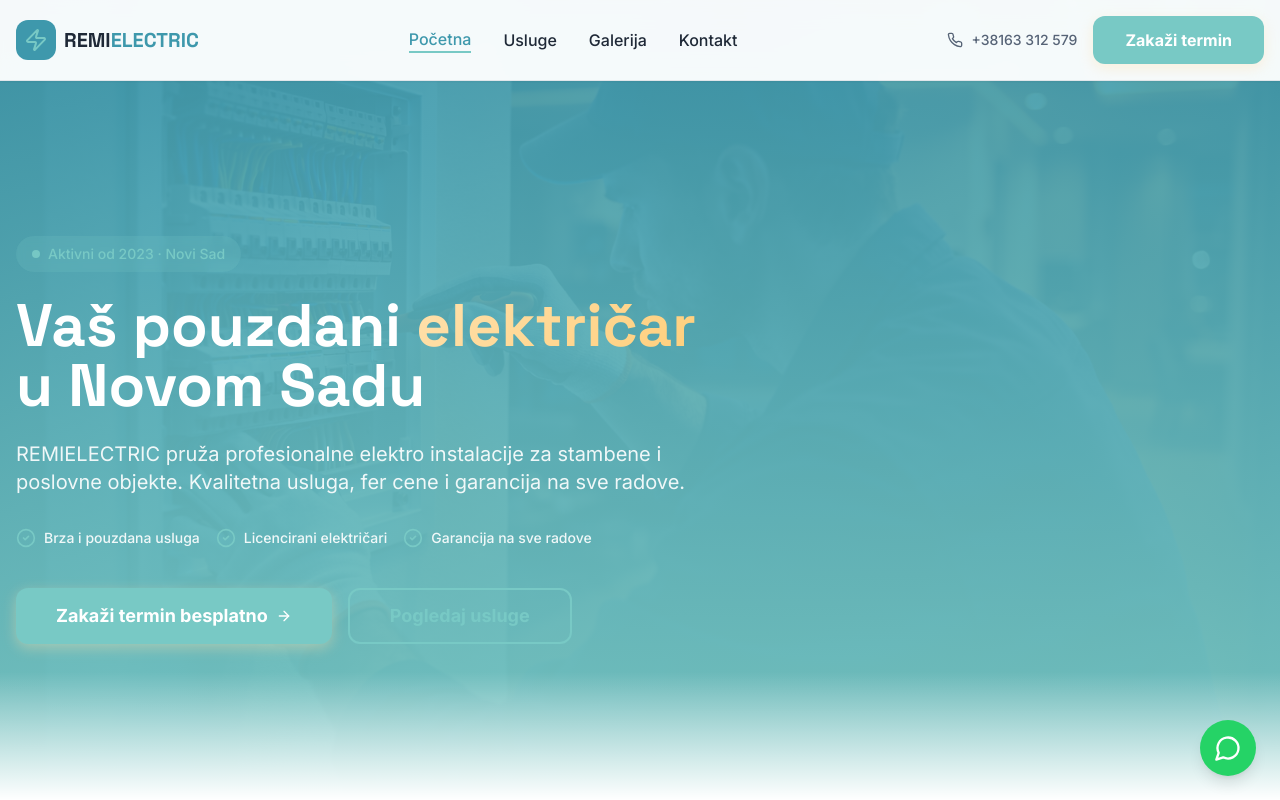
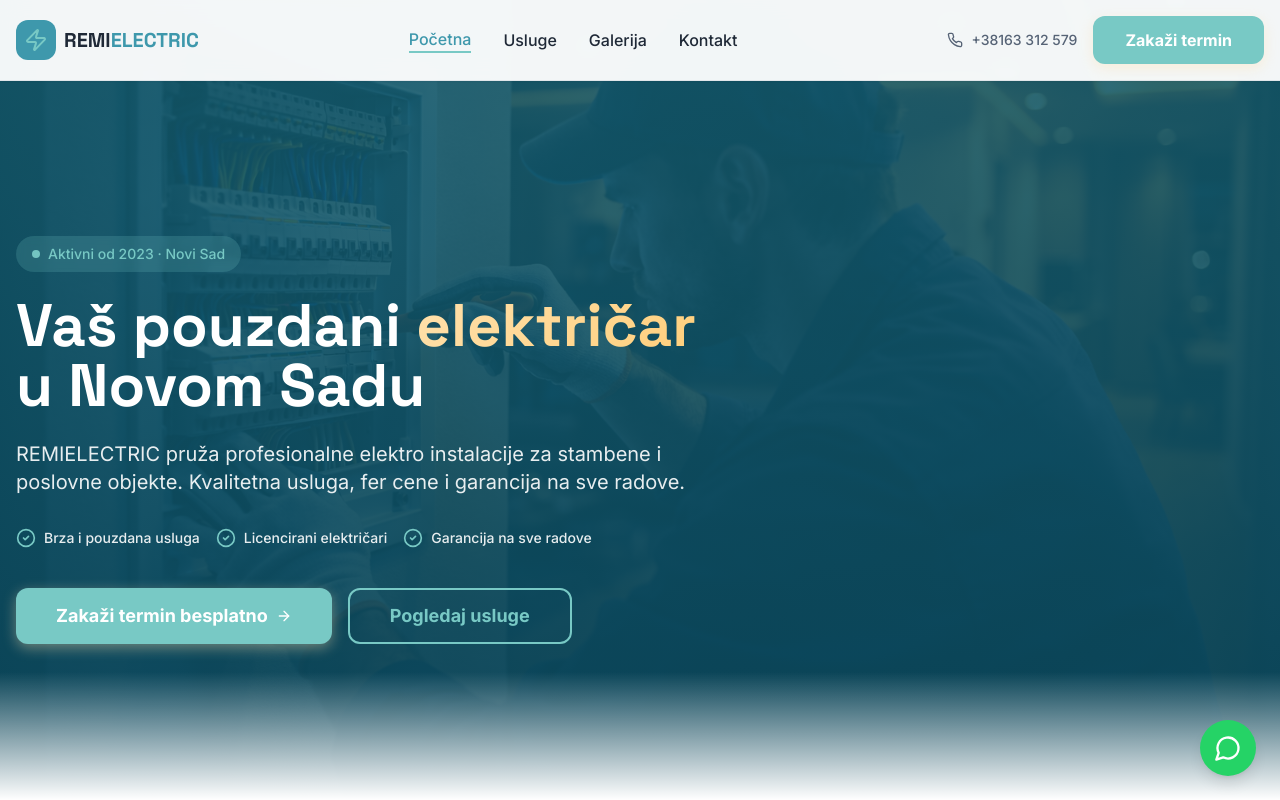
Before and after one commit to bcrnic/remielectric, a React (Vite) app: page / in a window 1280 px wide. Shown: the top 800 px of the page. Built offline with nearby package versions, Linux system fonts and the light colour scheme; the HTML template or start-up script is replaced by a standard one.

Commit message:
Improve hero overlay contrast

```diff
--- a/src/index.css
+++ b/src/index.css
@@ -53,8 +53,8 @@
     --gradient-accent: linear-gradient(135deg, hsl(38 100% 84%) 0%, hsl(7 93% 67%) 100%);
     --gradient-overlay: linear-gradient(
       180deg,
-      rgba(63, 154, 174, 0.92) 0%,
-      rgba(121, 201, 197, 0.96) 100%
+      rgba(20, 92, 110, 0.88) 0%,
+      rgba(10, 70, 90, 0.94) 100%
     );
 
     /* Shadows */
```
